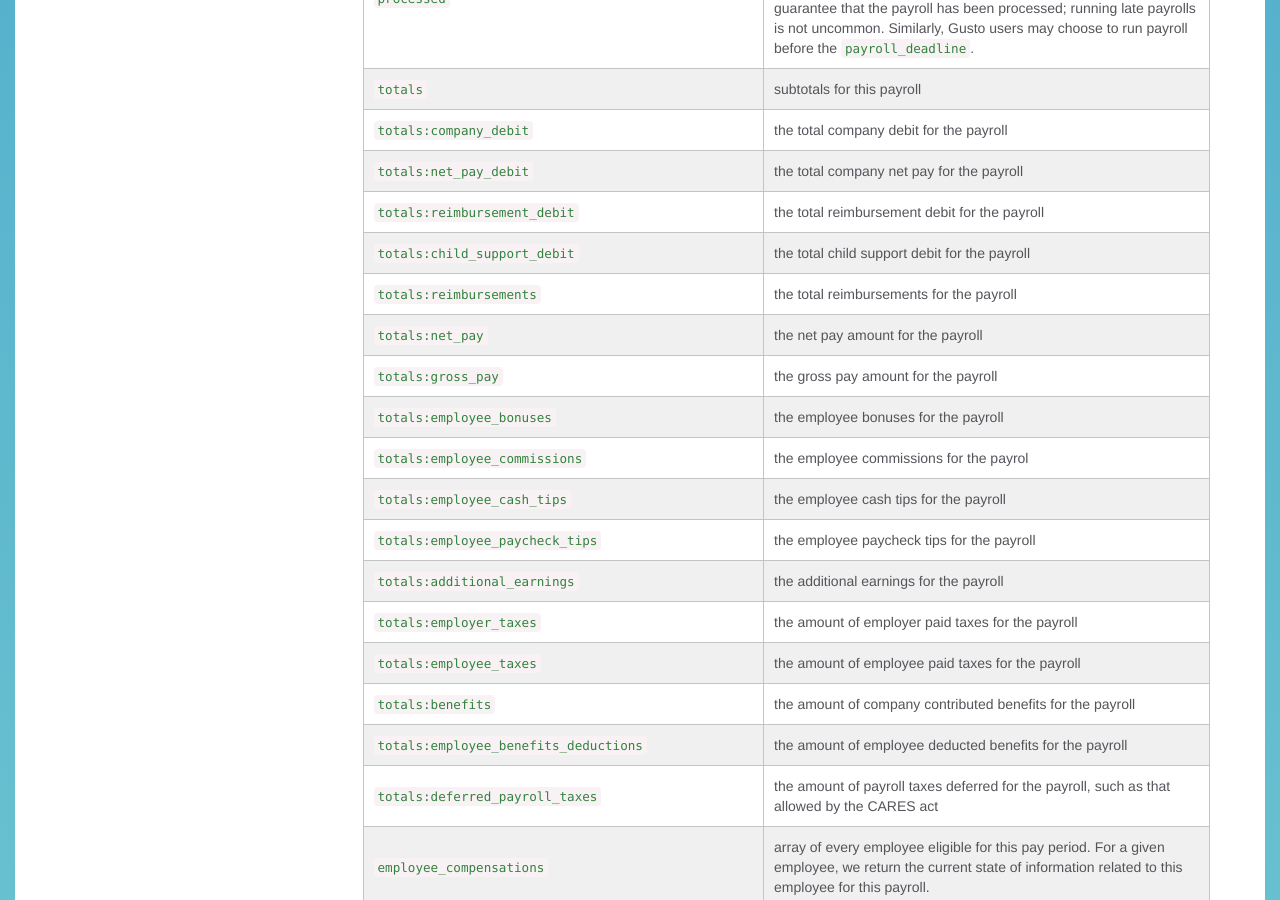
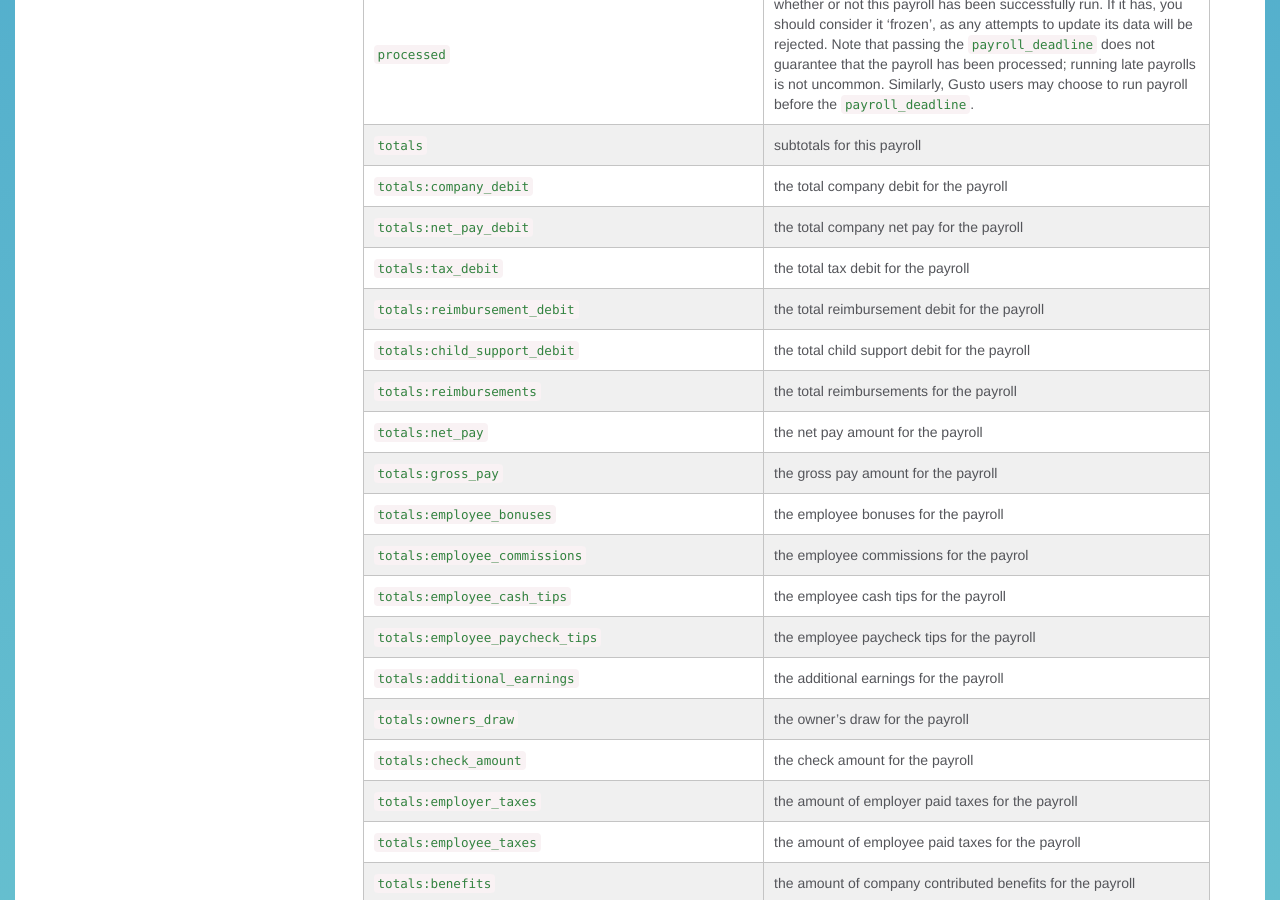
Before and after one commit to Gusto/gusto.github.io, a Jekyll site: the page built from _posts/2013-08-10-payrolls.markdown, in a window 1280 px wide and 900 px high, scrolled down 3455 px. Built offline with Jekyll 4.4.1, drawn with Linux system fonts in a browser that asks for light colours; some of the changed text lies outside the part shown.

Commit message:
[API-995] Add documentation for more new payroll totals (#78)
* Add payroll totals tax_debit documentation

* Add payroll totals owners_draw documentation

* Add payroll totals check_amount documentation

```diff
--- a/_posts/2013-08-10-payrolls.markdown
+++ b/_posts/2013-08-10-payrolls.markdown
@@ -33,6 +33,7 @@
     "totals": {
       "company_debit": "2791.25",
       "net_pay_debit": "1953.31",
+      "tax_debit": "157.00",
       "reimbursement_debit": "0.00",
       "child_support_debit": "0.00",
       "reimbursements": "0.00",
@@ -43,6 +44,8 @@
       "employee_cash_tips": "0.00",
       "employee_paycheck_tips": "0.00",
       "additional_earnings": "0.00",
+      "owners_draw": "0.00",
+      "check_amount": "1953.31",
       "employer_taxes": "191.25",
       "employee_taxes": "646.69",
       "benefits": "0.00",
@@ -168,6 +171,7 @@
 | `totals`                  | subtotals for this payroll
 | `totals:company_debit`    | the total company debit for the payroll
 | `totals:net_pay_debit`    | the total company net pay for the payroll
+| `totals:tax_debit`        | the total tax debit for the payroll
 | `totals:reimbursement_debit` | the total reimbursement debit for the payroll
 | `totals:child_support_debit` | the total child support debit for the payroll
 | `totals:reimbursements`   | the total reimbursements for the payroll
@@ -178,6 +182,8 @@
 | `totals:employee_cash_tips`     | the employee cash tips for the payroll
 | `totals:employee_paycheck_tips` | the employee paycheck tips for the payroll
 | `totals:additional_earnings`    | the additional earnings for the payroll
+| `totals:owners_draw`      | the owner's draw for the payroll
+| `totals:check_amount`     | the check amount for the payroll
 | `totals:employer_taxes`   | the amount of employer paid taxes for the payroll
 | `totals:employee_taxes`   | the amount of employee paid taxes for the payroll
 | `totals:benefits`         | the amount of company contributed benefits for the payroll
@@ -257,6 +263,7 @@
   "totals": {
     "company_debit": "2791.25",
     "net_pay_debit": "1953.31",
+    "tax_debit": "157.00",
     "reimbursement_debit": "0.00",
     "child_support_debit": "0.00",
     "reimbursements": "0.00",
@@ -267,6 +274,8 @@
     "employee_cash_tips": "0.00",
     "employee_paycheck_tips": "0.00",
     "additional_earnings": "0.00",
+    "owners_draw": "0.00",
+    "check_amount": "1953.31",
     "employer_taxes": "191.25",
     "employee_taxes": "646.69",
     "benefits": "0.00",
@@ -391,6 +400,7 @@
 | `totals`                  | subtotals for this payroll
 | `totals:company_debit`    | the total company debit for the payroll
 | `totals:net_pay_debit`    | the total company net pay for the payroll
+| `totals:tax_debit`        | the total tax debit for the payroll
 | `totals:reimbursement_debit` | the total reimbursement debit for the payroll
 | `totals:child_support_debit` | the total child support debit for the payroll
 | `totals:reimbursements`   | the total reimbursements for the payroll
@@ -401,6 +411,8 @@
 | `totals:employee_cash_tips`     | the employee cash tips for the payroll
 | `totals:employee_paycheck_tips` | the employee paycheck tips for the payroll
 | `totals:additional_earnings`    | the additional earnings for the payroll
+| `totals:owners_draw`      | the owner's draw for the payroll
+| `totals:check_amount`     | the check amount for the payroll
 | `totals:employer_taxes`   | the amount of employer paid taxes for the payroll
 | `totals:employee_taxes`   | the amount of employee paid taxes for the payroll
 | `totals:benefits`         | the amount of company contributed benefits for the payroll
```
